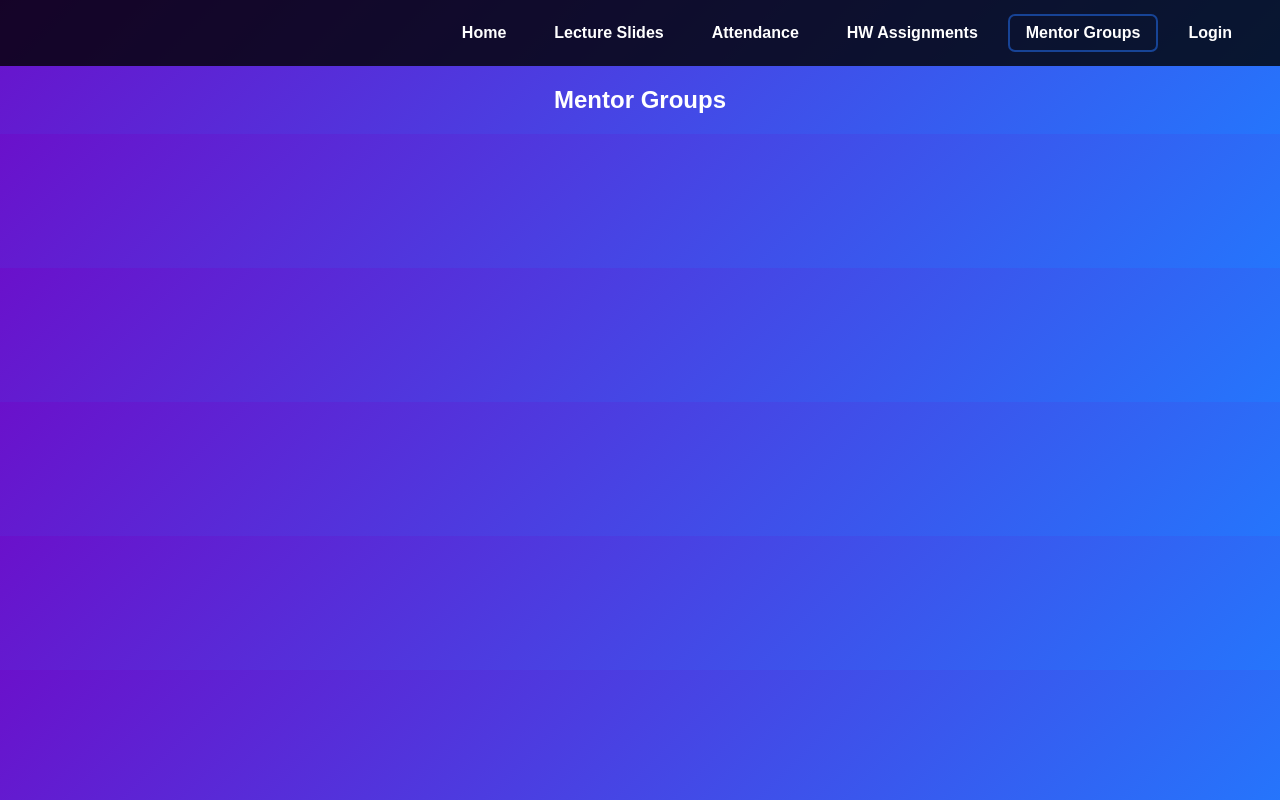
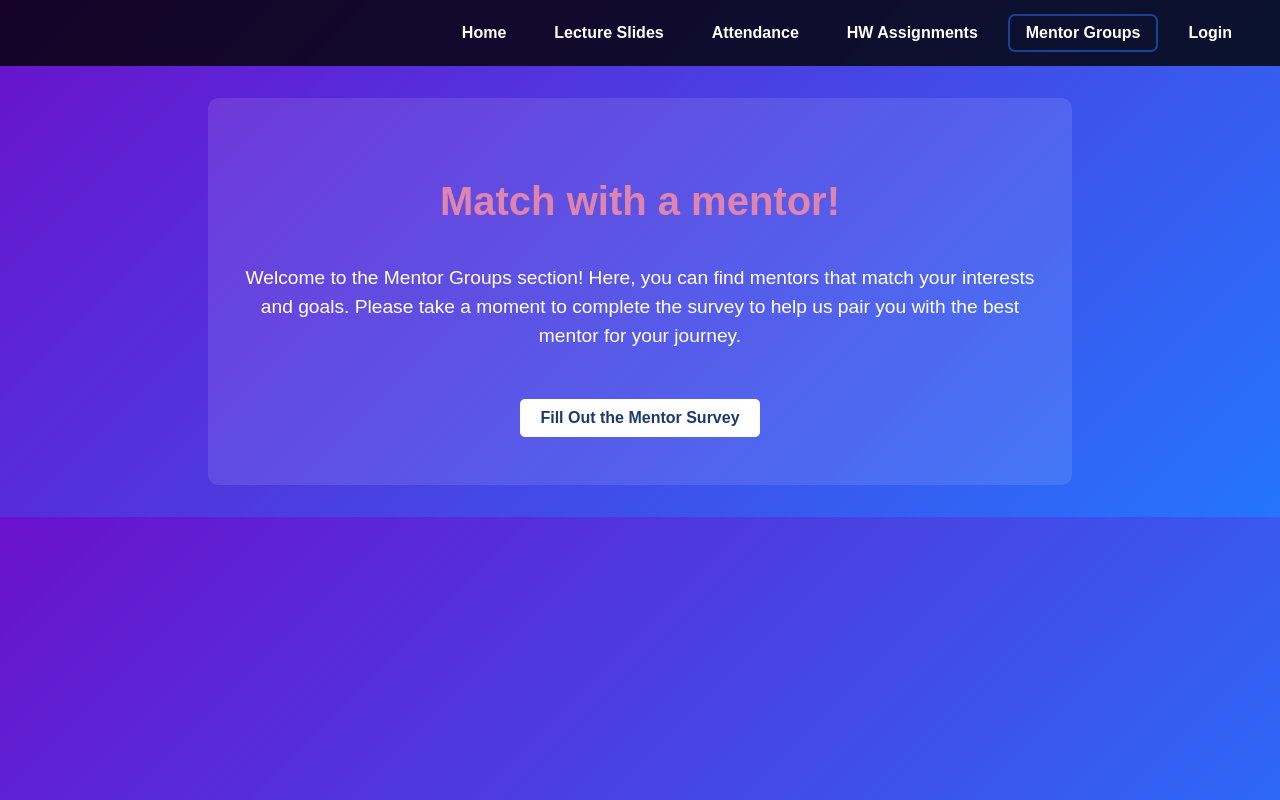
Before and after one commit to Samara-dotcom/appdevhackathonfinal, a React (Create React App) app: page / in a window 1280 px wide. Both pictures are taken after a click on the button "Mentor Groups". Built offline with nearby package versions, Linux system fonts and the light colour scheme.

Commit message:
Added mentor groups section with survey description and link

```diff
--- a/src/App.css
+++ b/src/App.css
@@ -88,3 +88,41 @@ body {
   button:active {
     background-color: #4a89e5;
   }
+
+  #mentor-groups {
+    padding: 3em 2em;
+    background-color: rgba(255, 255, 255, 0.1);
+    border-radius: 10px;
+    margin: 2em auto;
+    max-width: 800px;
+    text-align: center;
+}
+
+#mentor-groups h2 {
+    font-size: 2.5rem;
+    margin-bottom: 1em;
+    color: #df84ae;
+}
+
+#mentor-groups p {
+    font-size: 1.2rem;
+    line-height: 1.5;
+    margin-bottom: 1.5em;
+}
+
+#mentor-groups a {
+    display: inline-block;
+    font-size: 1rem;
+    color: #1C7293;
+    text-decoration: none;
+    background: white;
+    padding: 0.5em 1em;
+    border-radius: 5px;
+    transition: background-color 0.3s, transform 0.2s;
+}
+
+#mentor-groups a:hover {
+    background: #df86ff;
+    color: white;
+    transform: scale(1.05);
+}
--- a/src/App.tsx
+++ b/src/App.tsx
@@ -116,7 +116,29 @@ const App: React.FC = () => {
 
           {activeTab === "mentor-groups" && (
             <section id="mentor-groups">
-              <h2>Mentor Groups</h2>
+              <h2>Match with a mentor!</h2>
+              <p>
+                Welcome to the Mentor Groups section! Here, you can find mentors that
+                match your interests and goals. Please take a moment to complete the
+                survey to help us pair you with the best mentor for your journey.
+              </p>
+              <a
+                href="https://forms.gle/EArwmQ1CKQYXxueLA"
+                target="_blank"
+                rel="noopener noreferrer"
+                style={{
+                  textDecoration: "none",
+                  color: "#1B3B6F",
+                  backgroundColor: "white",
+                  padding: "10px 20px",
+                  borderRadius: "5px",
+                  fontWeight: "bold",
+                  display: "inline-block",
+                  marginTop: "20px",
+                }}
+              >
+                Fill Out the Mentor Survey
+              </a>
             </section>
           )}
 
```
